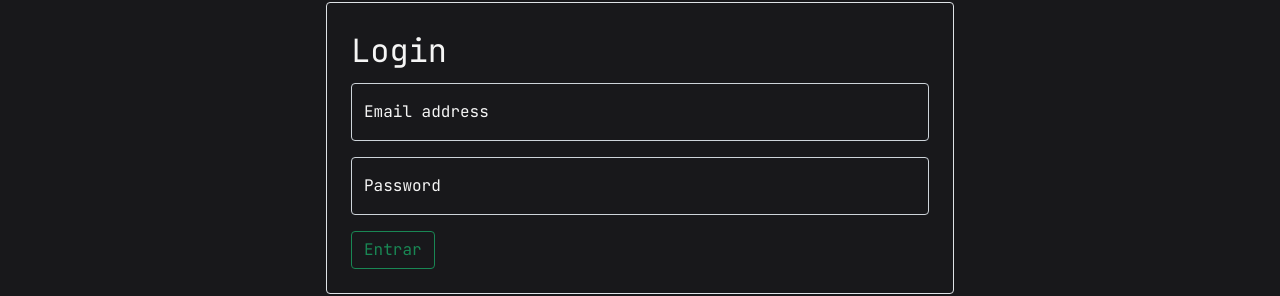
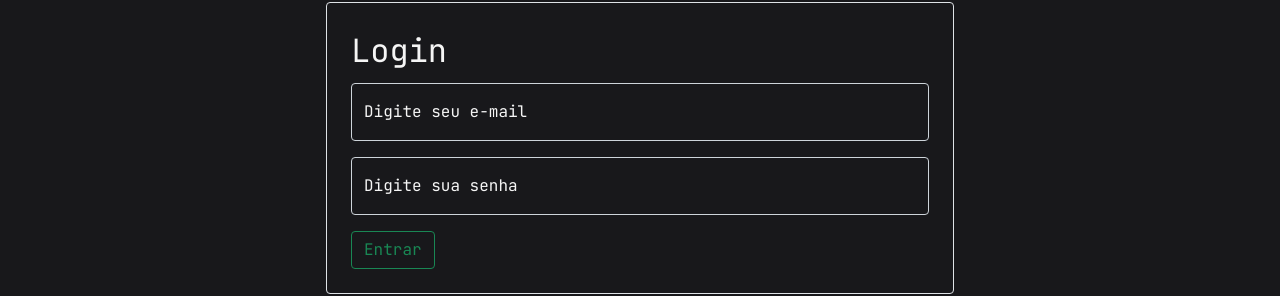
Before and after one commit to luizpaulo2005/avaliacao_final_laec, a plain HTML site: page pages/login.html in a window 1280 px wide. Shown: the part 129-425 px from the top of the page. Drawn offline with nearby package versions, Linux system fonts and the light colour scheme.

Commit message:
corrections

```diff
--- a/pages/login.html
+++ b/pages/login.html
@@ -50,11 +50,11 @@
             <legend class="fs-2">Login</legend>
             <div class="form-floating mb-3">
                 <input type="email" class="form-control" id="floatingInput" placeholder="name@example.com">
-                <label for="floatingInput">Email address</label>
+                <label for="floatingInput">Digite seu e-mail</label>
             </div>
             <div class="form-floating mb-3">
                 <input type="password" class="form-control" id="floatingPassword" placeholder="Password">
-                <label for="floatingPassword">Password</label>
+                <label for="floatingPassword">Digite sua senha</label>
             </div>
             <button class="btn btn-outline-success">Entrar</button>
         </fieldset>
```
Also changed, not shown: img/logo.jpg (deleted).
